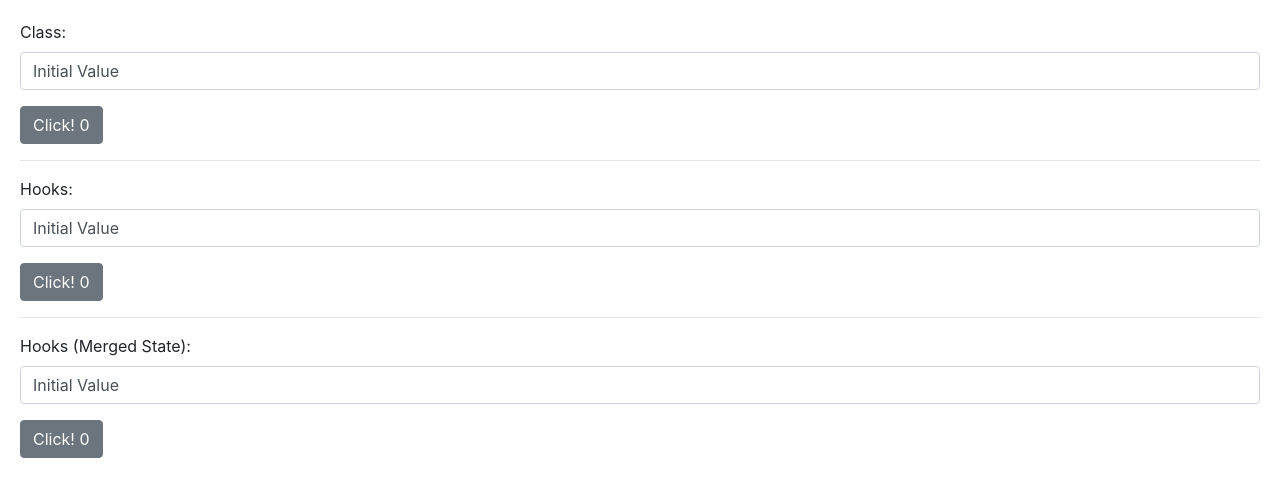
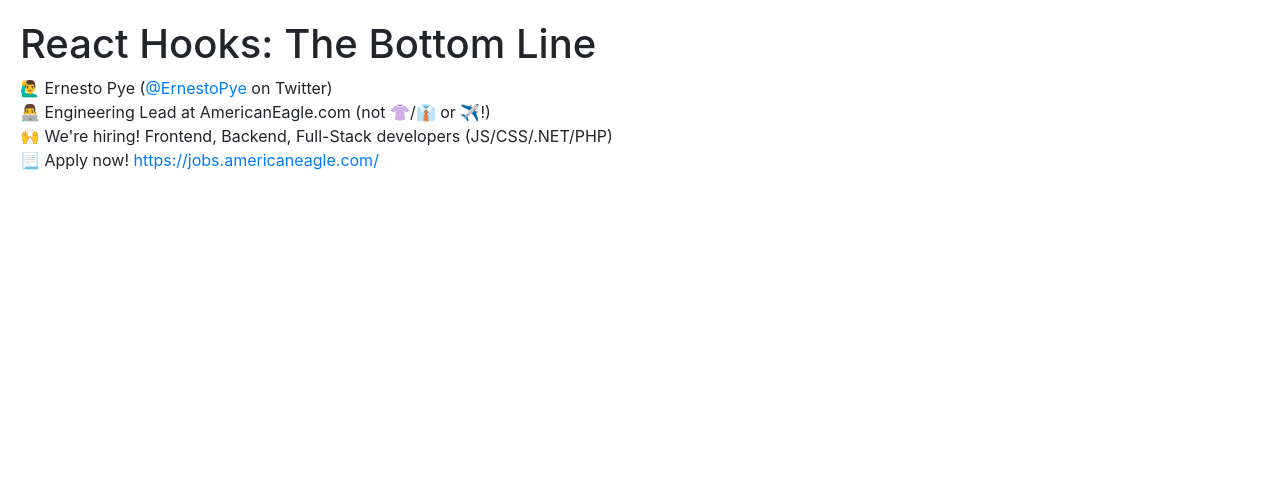
Before and after one commit to ernestopye/hooks-the-bottom-line, a React (Create React App) app: page / in a window 1280 px wide. Shown: the top 496 px of the page. Built offline with nearby package versions, Linux system fonts and the light colour scheme.

Commit message:
cleanup and eslint ignores

```diff
--- a/src/App.js
+++ b/src/App.js
@@ -1,5 +1,7 @@
 import React from 'react';
 import './App.css';
+/* eslint-disable */
+import { Example0 } from './examples/0-intro';
 import { Example1 } from './examples/1-state';
 import { Example2 } from './examples/2-lifecycle';
 import { Example3 } from './examples/3-reusable';
@@ -8,9 +10,10 @@ import { Example5 } from './examples/5-reusable-multiple';
 import { Example6 } from './examples/6-reusable-multiple-hooks';
 import { Example7 } from './examples/7-context';
 import { Example8 } from './examples/8-refs';
+/* eslint-enable */
 
 function App() {
-    return <Example1 />;
+    return <Example0 />;
 }
 
 export default App;
--- /dev/null
+++ b/src/examples/0-intro.jsx
@@ -0,0 +1,33 @@
+import React from 'react';
+import { Emoji } from './util';
+
+export function Example0() {
+    return (
+        <div>
+            <h1>React Hooks: The Bottom Line</h1>
+            <Emoji emoji="🙋‍♂️" /> Ernesto Pye (
+            <a
+                href="https://twitter.com/ernestopye"
+                target="_blank"
+                rel="noopener noreferrer"
+            >
+                @ErnestoPye
+            </a>{' '}
+            on Twitter)
+            <br /> ‍<Emoji emoji="👨‍💻" /> Engineering Lead at AmericanEagle.com
+            (not <Emoji emoji="👚" />/<Emoji emoji="👔" /> or{' '}
+            <Emoji emoji="✈" />
+            !)
+            <br /> <Emoji emoji="🙌" /> We're hiring! Frontend, Backend,
+            Full-Stack developers (JS/CSS/.NET/PHP)
+            <br /> <Emoji emoji="📃" /> Apply now!{' '}
+            <a
+                href="https://jobs.americaneagle.com/"
+                target="_blank"
+                rel="noopener noreferrer"
+            >
+                https://jobs.americaneagle.com/
+            </a>
+        </div>
+    );
+}
--- a/src/examples/1-state.jsx
+++ b/src/examples/1-state.jsx
@@ -22,7 +22,8 @@ export class FormFieldsClass extends React.Component {
     render() {
         return (
             <>
-                <label>Class:</label>
+                <strong>Class:</strong>
+                <br />
                 <input
                     className="form-control"
                     type="text"
@@ -42,7 +43,8 @@ export class FormFieldsClass extends React.Component {
                     }}
                 >
                     Click! {this.state.clicks}
-                </Button>
+                </Button>{' '}
+                {this.state.text}
             </>
         );
     }
@@ -54,7 +56,8 @@ export function FormFieldsHooks() {
 
     return (
         <>
-            <label>Hooks:</label>
+            <strong>Hooks:</strong>
+            <br />
             <input
                 className="form-control"
                 type="text"
@@ -72,7 +75,8 @@ export function FormFieldsHooks() {
                 }}
             >
                 Click! {clicks}
-            </Button>
+            </Button>{' '}
+            {text}
         </>
     );
 }
@@ -85,7 +89,8 @@ export function FormFieldsHooksMergedState() {
 
     return (
         <>
-            <label>Hooks (Merged State):</label>
+            <strong>Hooks (Merged State):</strong>
+            <br />
             <input
                 className="form-control"
                 type="text"
@@ -108,7 +113,8 @@ export function FormFieldsHooksMergedState() {
                 }}
             >
                 Click! {state.clicks}
-            </Button>
+            </Button>{' '}
+            {state.text}
         </>
     );
 }
--- a/src/examples/3-reusable.jsx
+++ b/src/examples/3-reusable.jsx
@@ -36,7 +36,7 @@ export class PokemonDataFetcher extends React.Component {
 
         const pokemon = await fetchPokemon(this.props.name);
 
-        console.debug('loaded:', pokemon);
+        console.debug('data fetcher loaded:', pokemon);
 
         this.setState({
             data: pokemon,
--- a/src/examples/6-reusable-multiple-hooks.jsx
+++ b/src/examples/6-reusable-multiple-hooks.jsx
@@ -55,7 +55,7 @@ export function usePokemonLoader({ name }) {
             // pass props to data fetcher.
             const pokemon = await fetchPokemon(name);
 
-            console.debug('loaded:', pokemon);
+            console.debug('custom hook loaded:', pokemon);
 
             setLoading(false);
             setData(pokemon);
--- a/src/examples/util/index.js
+++ b/src/examples/util/index.js
@@ -59,9 +59,13 @@ export function ExternalEventDispatcher() {
 }
 
 function Zap() {
+    return <Emoji emoji="⚡" />;
+}
+
+export function Emoji({ emoji }) {
     return (
-        <span role="img" aria-label="zap">
-            ⚡
+        <span role="img" aria-label="zap123">
+            {emoji}
         </span>
     );
 }
```
